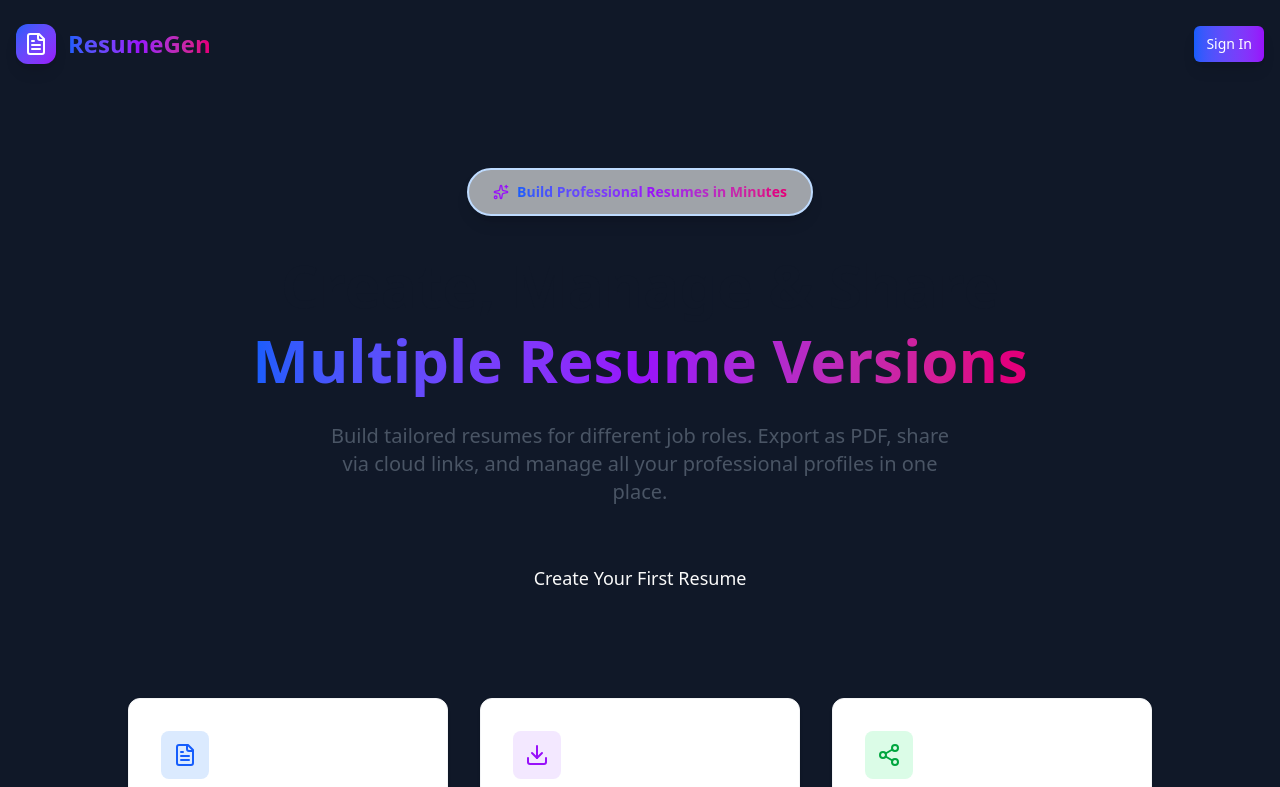
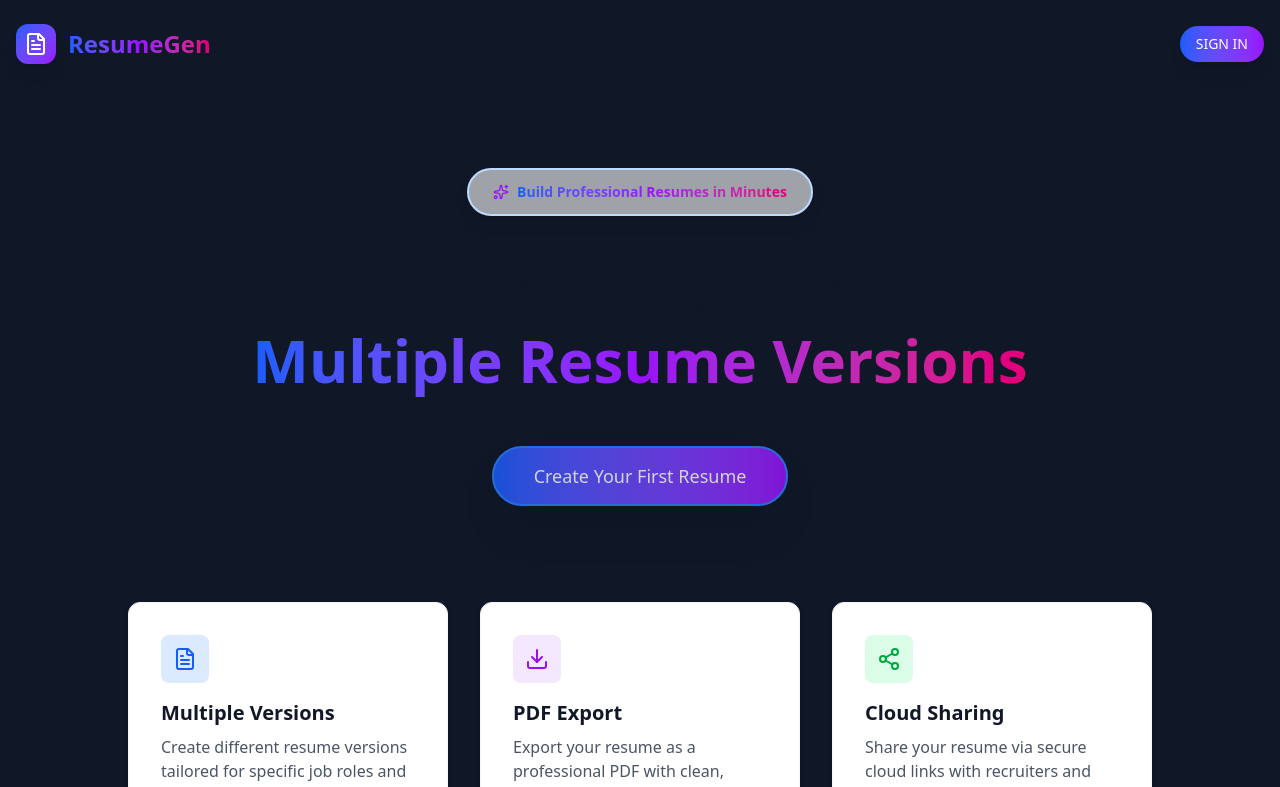
Before and after one commit to dev-sam17/resume-generator, a Next.js app: page / in a window 1280 px wide. Shown: the top 787 px of the page. Built offline with nearby package versions, Linux system fonts and the light colour scheme.

Commit message:
feat: enhance CTA button styling with rounded corners, gradient background, pulsing animation, and border effects, and remove tagline text from hero section

```diff
--- a/app/page.tsx
+++ b/app/page.tsx
@@ -26,9 +26,9 @@ export default function Home() {
             <Button
               onClick={handleSignIn}
               size="sm"
-              className="bg-linear-to-r from-blue-600 to-purple-600 hover:from-blue-700 hover:to-purple-700 text-white shadow-lg hover:shadow-xl transition-all text-xs sm:text-sm"
+              className="rounded-4xl w-full p-4 bg-linear-to-r from-blue-600 to-purple-600 hover:from-blue-700 hover:to-purple-700 text-white shadow-lg hover:shadow-xl transition-all text-xs sm:text-sm"
             >
-              Sign In
+              SIGN IN
             </Button>
           </div>
         </div>
@@ -52,16 +52,12 @@ export default function Home() {
             </span>
           </h1>
 
-          <p className="text-base sm:text-lg lg:text-xl text-gray-600 dark:text-gray-300 mb-8 sm:mb-12 max-w-2xl mx-auto px-4">
-            Build tailored resumes for different job roles. Export as PDF, share
-            via cloud links, and manage all your professional profiles in one
-            place.
-          </p>
+          <p className="text-base sm:text-lg lg:text-xl text-gray-600 dark:text-gray-300 mb-8 sm:mb-12 max-w-2xl mx-auto px-4"></p>
 
           <Button
             onClick={handleSignIn}
             size="lg"
-            className="text-sm sm:text-base lg:text-lg px-6 sm:px-8 py-5 sm:py-6 w-full sm:w-auto"
+            className="rounded-4xl text-sm sm:text-base lg:text-lg px-8 sm:px-10 py-6 sm:py-7 w-full sm:w-auto border-2 border-blue-500 dark:border-purple-500 shadow-2xl hover:shadow-blue-500/50 dark:hover:shadow-purple-500/50 transition-all duration-300 hover:scale-105 animate-pulse hover:animate-none bg-linear-to-r from-blue-600 to-purple-600 hover:from-blue-700 hover:to-purple-700"
           >
             Create Your First Resume
           </Button>
```
